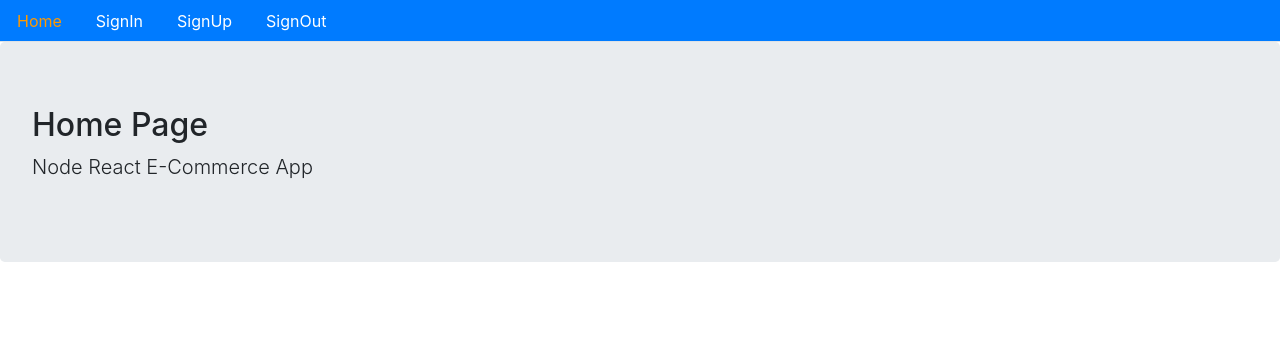
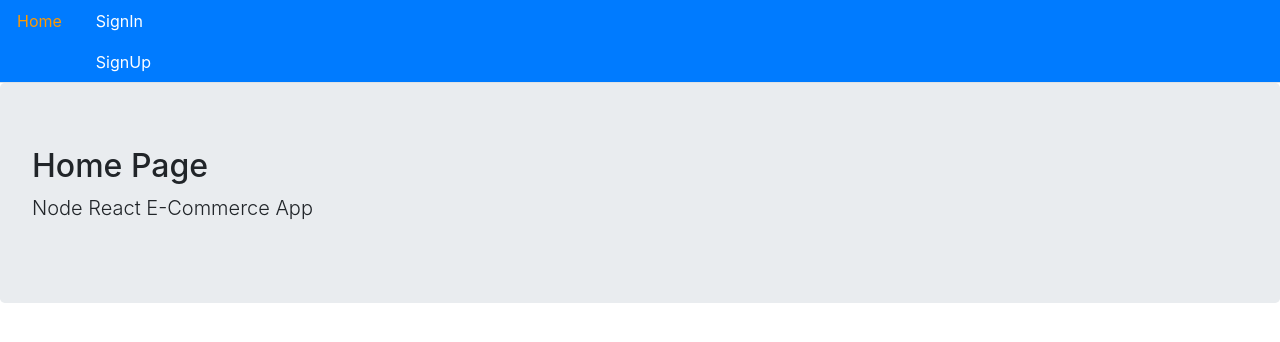
Before and after one commit to matthewchick/EcommerceWithReactAndNode_frontEnd, a React (Create React App) app: page / in a window 1280 px wide. Shown: the top 342 px of the page. Built offline with nearby package versions, Linux system fonts and the light colour scheme; no server answers.

Commit message:
how to hide signout

```diff
--- a/src/auth/Auth.js
+++ b/src/auth/Auth.js
@@ -1,5 +1,16 @@
 
 import { API } from '../config';
+
+export const isAuthenticated = () => {
+    if (typeof window !== "undefined") {
+        return false;
+    }
+    if (localStorage.getItem("jwt")) {
+        return JSON.parse(localStorage.getItem("jwt"));
+    } else {
+        return false;
+    }
+};
 
 // here next is callback function
 export const authenticate = (data, next) => {
@@ -7,7 +18,8 @@
         localStorage.setItem('jwt', JSON.stringify(data));
         next();
     }
-}
+};
+
 // use next callback function to redirect to another page
 export const signout = (next) => {
     if (typeof window !== 'undefined') {
--- a/src/core/NavMenu.js
+++ b/src/core/NavMenu.js
@@ -1,4 +1,4 @@
-import React from 'react';
+import React, { Fragment } from 'react';    //Fragment is used to fix <div></div>
 /**
  * withRouter is a higher order component that will pass closest route's match,
  * current location, and history props to the wrapped component whenever it renders.
@@ -6,7 +6,7 @@
  * Use Link, not necessary to reload index.html when link to other pages
  */
 import { Link, withRouter } from 'react-router-dom';
-import { signout } from '../auth/Auth';
+import { signout, isAuthenticated } from '../auth/Auth';
 
 const isActive = (history, path) => {
     if (history.location.pathname === path) {
@@ -29,6 +29,8 @@
                     Home
                 </Link>
             </li>
+            {!isAuthenticated() && (
+                <div>
                     <li className="nav-item">
                         <Link className="nav-link" style={isActive(history, '/signin')} to="/signin">
                             SignIn
@@ -39,6 +41,9 @@
                             SignUp
                         </Link>
                     </li>
+                </div>
+            )}
+            {isAuthenticated() && (
                 <li className="nav-item">
                 <span
                     className="nav-link"
@@ -52,6 +57,7 @@
                     SignOut
                 </span>
             </li>
+            ) }
         </ul>
     </div>
 );
```
Lines whose indentation alone changed are shown as unchanged.
